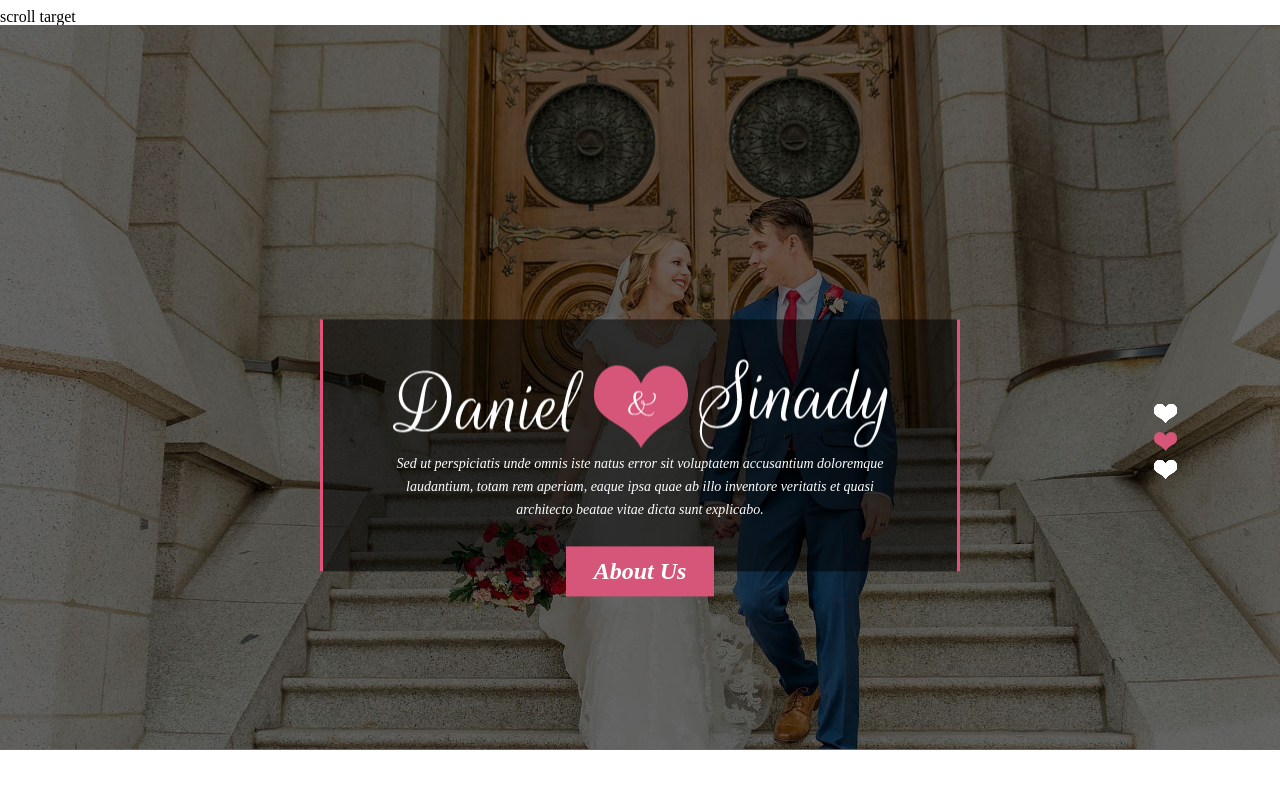
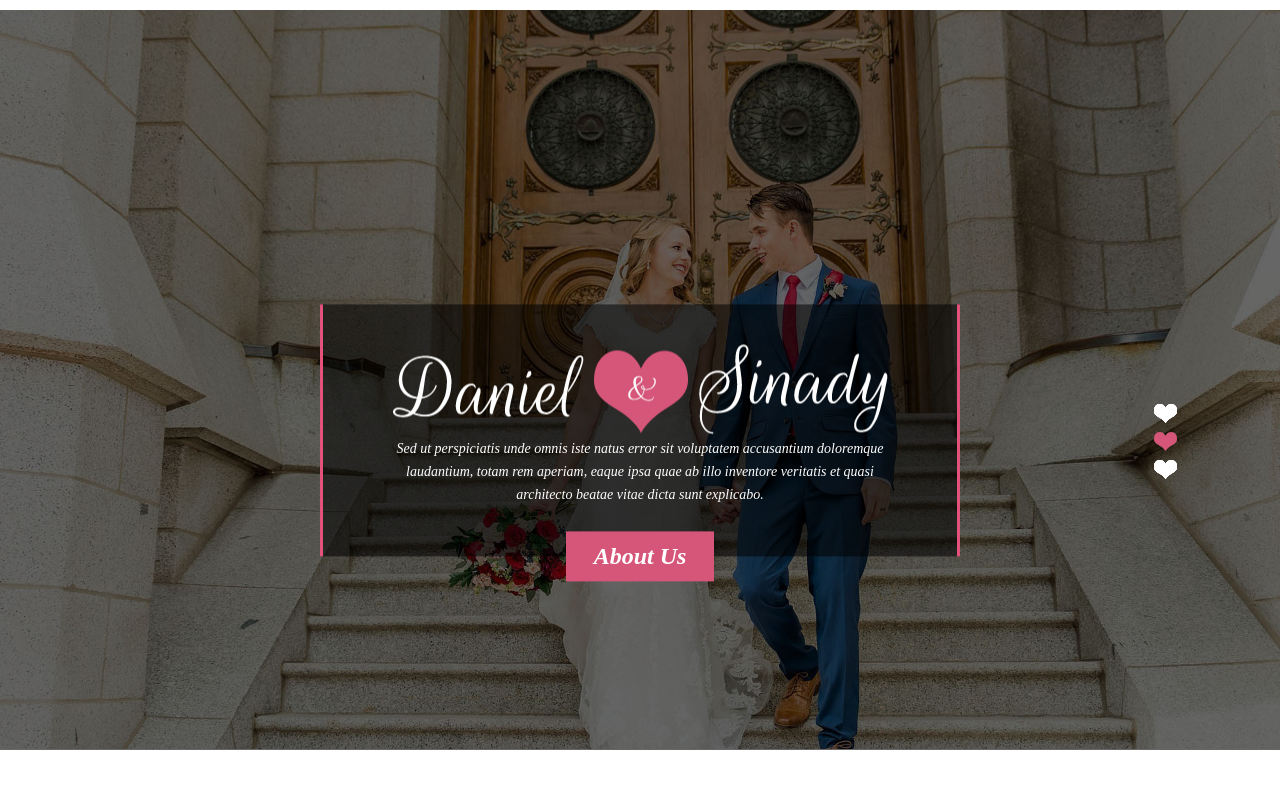
Before and after one commit to sermyes/publish-wedding, a plain HTML site: page index.html in a window 1280 px wide. Shown: the part 122-912 px from the top of the page. Drawn offline with nearby package versions, Linux system fonts and the light colour scheme; a web font is replaced by a local one.

Commit message:
modify scroll target styling

```diff
--- a/style/global.css
+++ b/style/global.css
@@ -61,8 +61,10 @@ footer div p,
   display: none;
 }
 .hide_target {
+  display: block;
   text-indent: -9999px;
   height: 1px;
+  overflow: hidden;
 }
 /* all using css */
 
```
